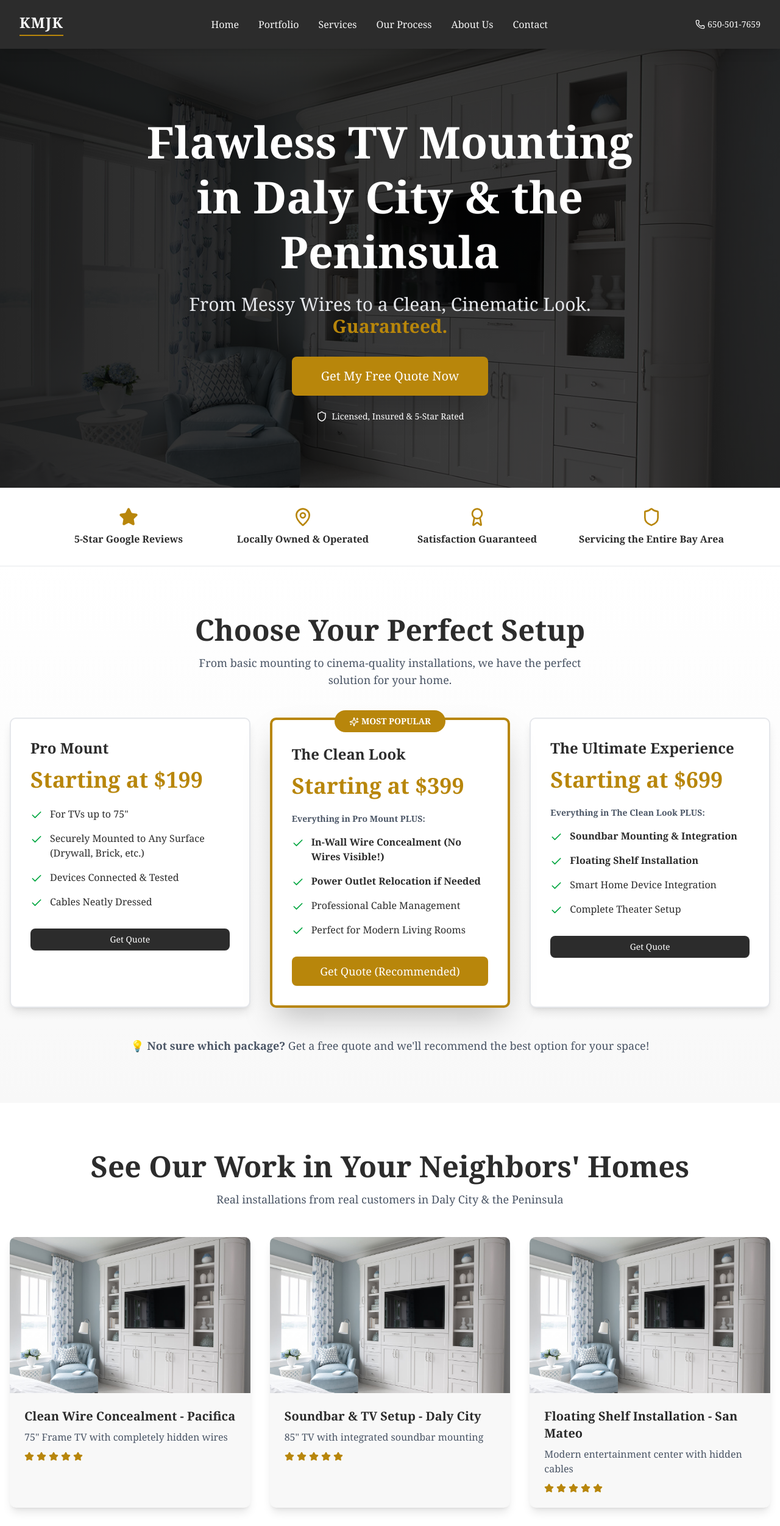
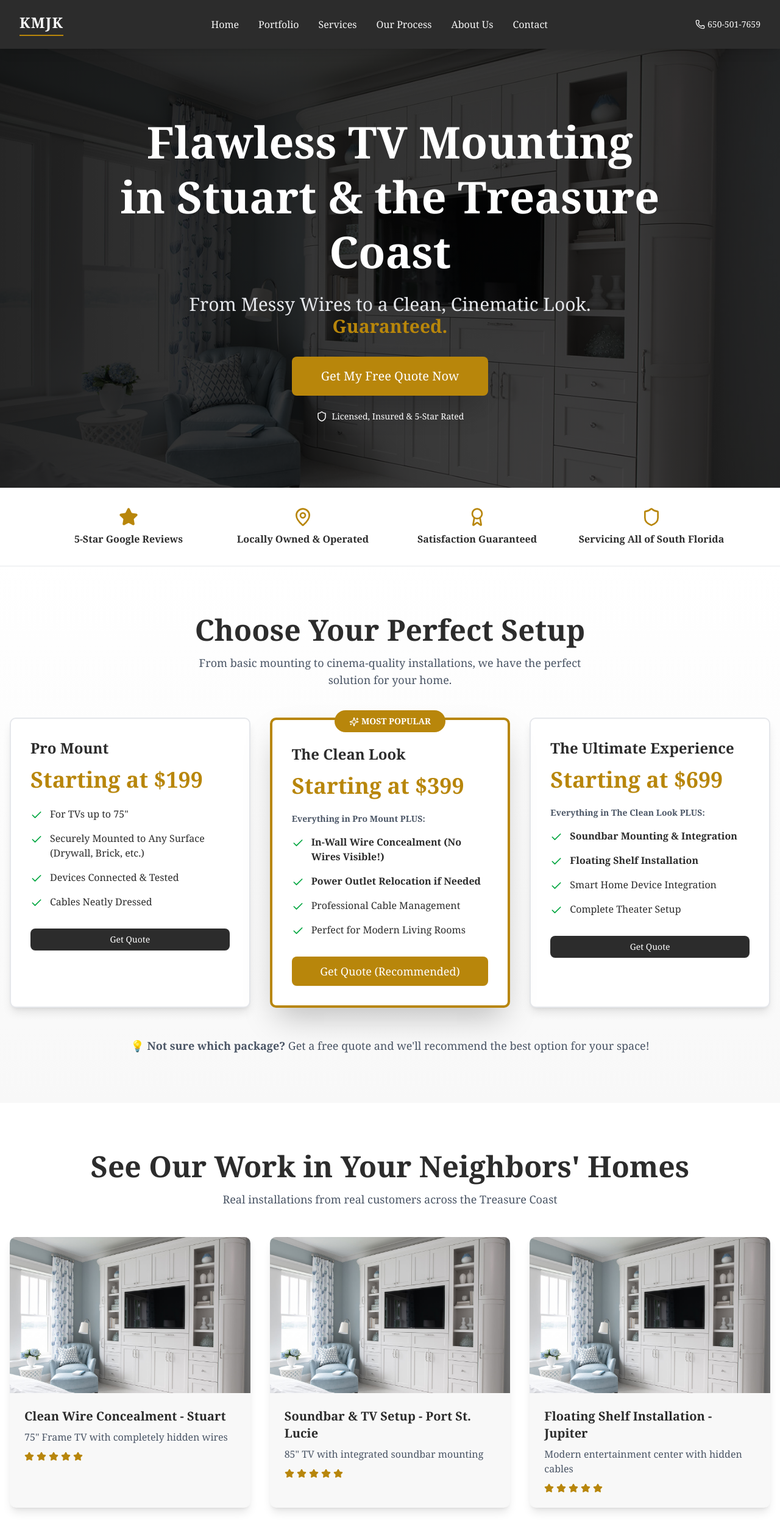
Before and after one commit to QuantumCotton/kmjknonai, a React (Vite) app: page /tv-mounting in a window 1280 px wide. Shown: the top 2503 px of the page at 61% size. Built offline with nearby package versions, Linux system fonts and the light colour scheme.

Commit message:
Update TV Mounting page location references to South Florida/Treasure Coast

```diff
--- a/src/pages/TVMountingLanding.jsx
+++ b/src/pages/TVMountingLanding.jsx
@@ -78,7 +78,7 @@ function TVMountingLanding() {
         <div className="relative z-2 max-w-5xl mx-auto px-4 text-center text-white py-20">
           <h1 className="text-5xl md:text-7xl font-bold mb-6 leading-tight">
             Flawless TV Mounting<br />
-            in Daly City & the Peninsula
+            in Stuart & the Treasure Coast
           </h1>
           <p className="text-2xl md:text-3xl mb-8 text-gray-200 max-w-3xl mx-auto">
             From Messy Wires to a Clean, Cinematic Look.<br />
@@ -237,7 +237,7 @@ function TVMountingLanding() {
             </div>
             <div className="flex flex-col items-center">
               <Shield className="text-[var(--brushed-gold)] mb-2" size={32} />
-              <div className="font-semibold text-[var(--deep-charcoal)]">Servicing the Entire Bay Area</div>
+              <div className="font-semibold text-[var(--deep-charcoal)]">Servicing All of South Florida</div>
             </div>
           </div>
         </div>
@@ -366,17 +366,17 @@ function TVMountingLanding() {
             See Our Work in Your Neighbors' Homes
           </h2>
           <p className="text-center text-gray-600 mb-12 text-lg">
-            Real installations from real customers in Daly City & the Peninsula
+            Real installations from real customers across the Treasure Coast
           </p>
 
           <div className="grid grid-cols-1 md:grid-cols-2 lg:grid-cols-3 gap-8">
             {[
-              { title: "Clean Wire Concealment - Pacifica", desc: "75\" Frame TV with completely hidden wires" },
-              { title: "Soundbar & TV Setup - Daly City", desc: "85\" TV with integrated soundbar mounting" },
-              { title: "Floating Shelf Installation - San Mateo", desc: "Modern entertainment center with hidden cables" },
-              { title: "Brick Wall Mount - South San Francisco", desc: "65\" TV securely mounted on brick fireplace" },
-              { title: "Corner TV Mount - Burlingame", desc: "Swivel mount with wire concealment" },
-              { title: "Complete Theater - Millbrae", desc: "TV, soundbar, and smart home integration" }
+              { title: "Clean Wire Concealment - Stuart", desc: "75\" Frame TV with completely hidden wires" },
+              { title: "Soundbar & TV Setup - Port St. Lucie", desc: "85\" TV with integrated soundbar mounting" },
+              { title: "Floating Shelf Installation - Jupiter", desc: "Modern entertainment center with hidden cables" },
+              { title: "Brick Wall Mount - Palm City", desc: "65\" TV securely mounted on brick fireplace" },
+              { title: "Corner TV Mount - Jensen Beach", desc: "Swivel mount with wire concealment" },
+              { title: "Complete Theater - Hobe Sound", desc: "TV, soundbar, and smart home integration" }
             ].map((item, idx) => (
               <div key={idx} className="bg-[var(--warm-off-white)] rounded-lg overflow-hidden shadow-lg hover:shadow-2xl transition-shadow">
                 <div
```
